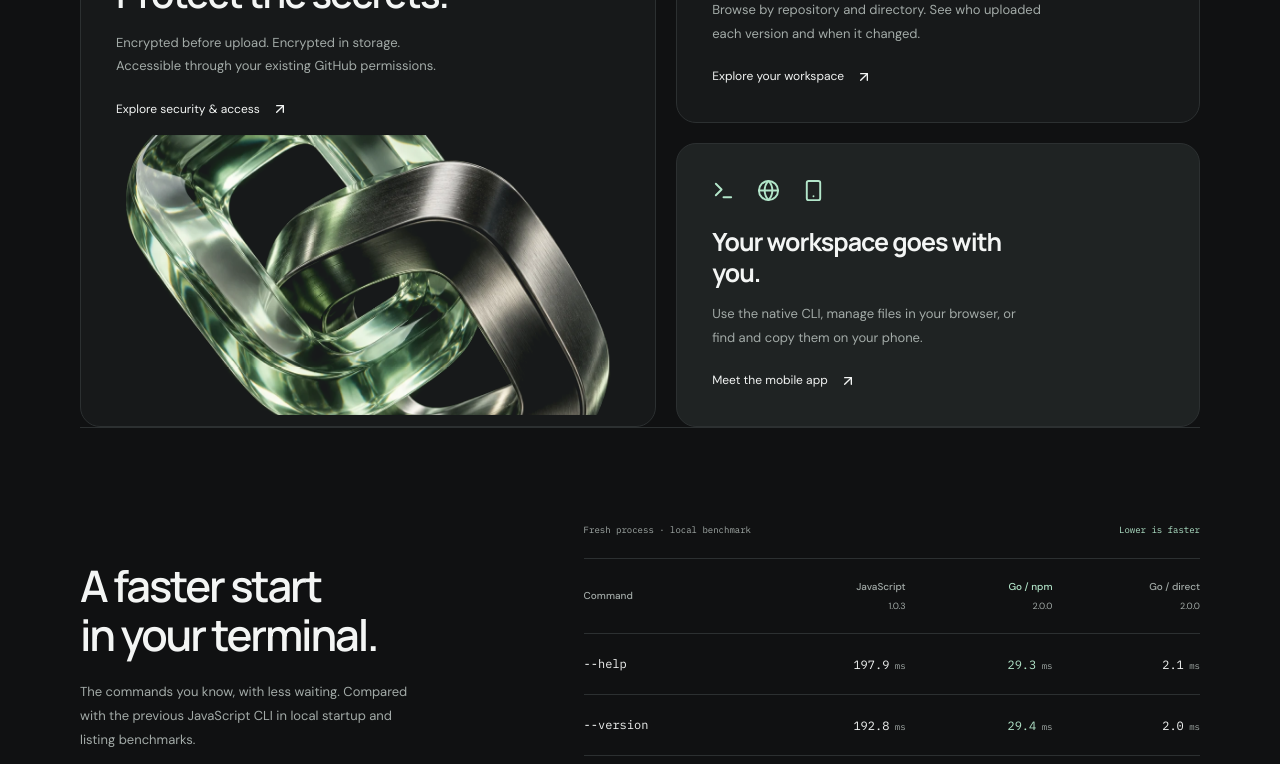
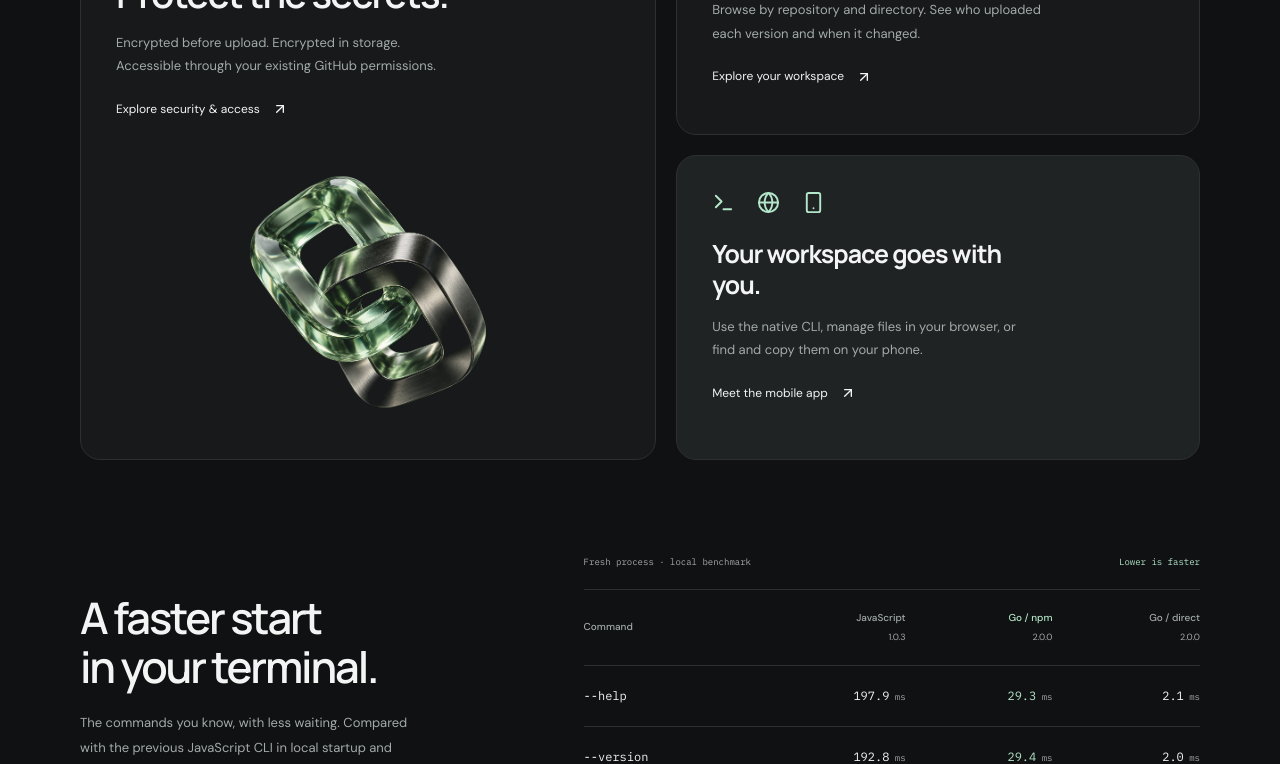
Before and after one commit to wrestle-R/Vathavaran-Variables, a Next.js app in the folder Next/: page / in a window 1280 px wide. Shown: the part 1720-2484 px from the top of the page. Built offline with nearby package versions, Linux system fonts and the light colour scheme.

Commit message:
Refine landing page styling

```diff
--- a/Next/app/landing.css
+++ b/Next/app/landing.css
@@ -53,22 +53,30 @@ body:has(.launch) .site-footer { width: min(1120px, calc(100% - 80px)); }
 .launch-steps h3 { font-size: 19px; letter-spacing: -.025em; }
 .launch-steps p { font-size: 13px; line-height: 1.8; color: var(--muted); margin-top: 13px; max-width: 290px; }
 .launch-steps code { display: block; font-size: 10px; margin-top: 24px; color: var(--accent); }
-.launch-features { display: grid; grid-template-columns: 1.1fr 1fr; gap: 20px; }
-.launch-security { background: var(--surface); border: 1px solid var(--line); border-radius: 20px; overflow: hidden; position: relative; min-height: 560px; }
+.launch-features { display: grid; grid-template-columns: minmax(0, 1.1fr) minmax(0, 1fr); gap: 20px; }
+.launch-security { background: var(--surface); border: 1px solid var(--line); border-radius: 20px; overflow: hidden; position: relative; min-height: 560px; display: flex; flex-direction: column; }
 .launch-security-copy { position: relative; z-index: 1; padding: 35px; }
 .launch-security-copy > svg { color: var(--accent); margin-bottom: 24px; }
 .launch-security h2 { font-size: clamp(28px, 3vw, 39px); letter-spacing: -.045em; line-height: 1.15; }
 .launch-security p { max-width: 330px; color: var(--muted); font-size: 13px; margin-top: 15px; line-height: 1.8; }
-.launch-security img { display: block; width: 100%; height: 280px; object-fit: cover; object-position: center 45%; margin-top: -20px; mix-blend-mode: lighten; }
-[data-theme="light"] .launch-security img { mix-blend-mode: normal; }
-.launch-feature-stack { display: grid; gap: 20px; }
+.launch-security img { display: block; width: calc(100% - 48px); height: 280px; object-fit: contain; object-position: center; margin: auto auto 24px; mix-blend-mode: lighten; mask-image: linear-gradient(to bottom, transparent, #000 8%, #000 92%, transparent); }
+[data-theme="light"] .launch-security img {
+  /* Turn the black studio backdrop white, then blend it into the light card. */
+  filter: invert(1) hue-rotate(180deg) saturate(.65);
+  mix-blend-mode: multiply;
+}
+[data-theme="light"] .launch-security,
+[data-theme="light"] .launch-feature-stack article {
+  box-shadow: 0 4px 20px rgb(24 35 30 / 3%);
+}
+.launch-feature-stack { display: grid; grid-template-rows: repeat(2, minmax(0, 1fr)); gap: 20px; min-width: 0; }
 .launch-feature-stack article { border: 1px solid var(--line); border-radius: 20px; padding: 35px; background: var(--surface); }
 .launch-feature-stack article:last-child { background: color-mix(in srgb, var(--accent) 5%, var(--surface)); }
 .launch-feature-stack article > svg, .launch-device-icons { color: var(--accent); margin-bottom: 24px; }
 .launch-device-icons { display: flex; gap: 22px; }
 .launch-feature-stack h3 { font-size: 25px; letter-spacing: -.04em; line-height: 1.25; max-width: 320px; }
 .launch-feature-stack p { font-size: 13px; color: var(--muted); line-height: 1.8; margin-top: 14px; max-width: 330px; }
-.launch .benchmark { padding-block: 90px; --section-space: 0px; border-bottom: 1px solid var(--line); }
+.launch .benchmark { padding-block: 90px; --section-space: 0px; border-top: 0; border-bottom: 1px solid var(--line); }
 .launch .benchmark .eyebrow { display: none; }
 .launch .benchmark h2 { font-size: clamp(32px, 3.4vw, 44px); }
 .launch .benchmark-results { overflow-x: auto; }
```
